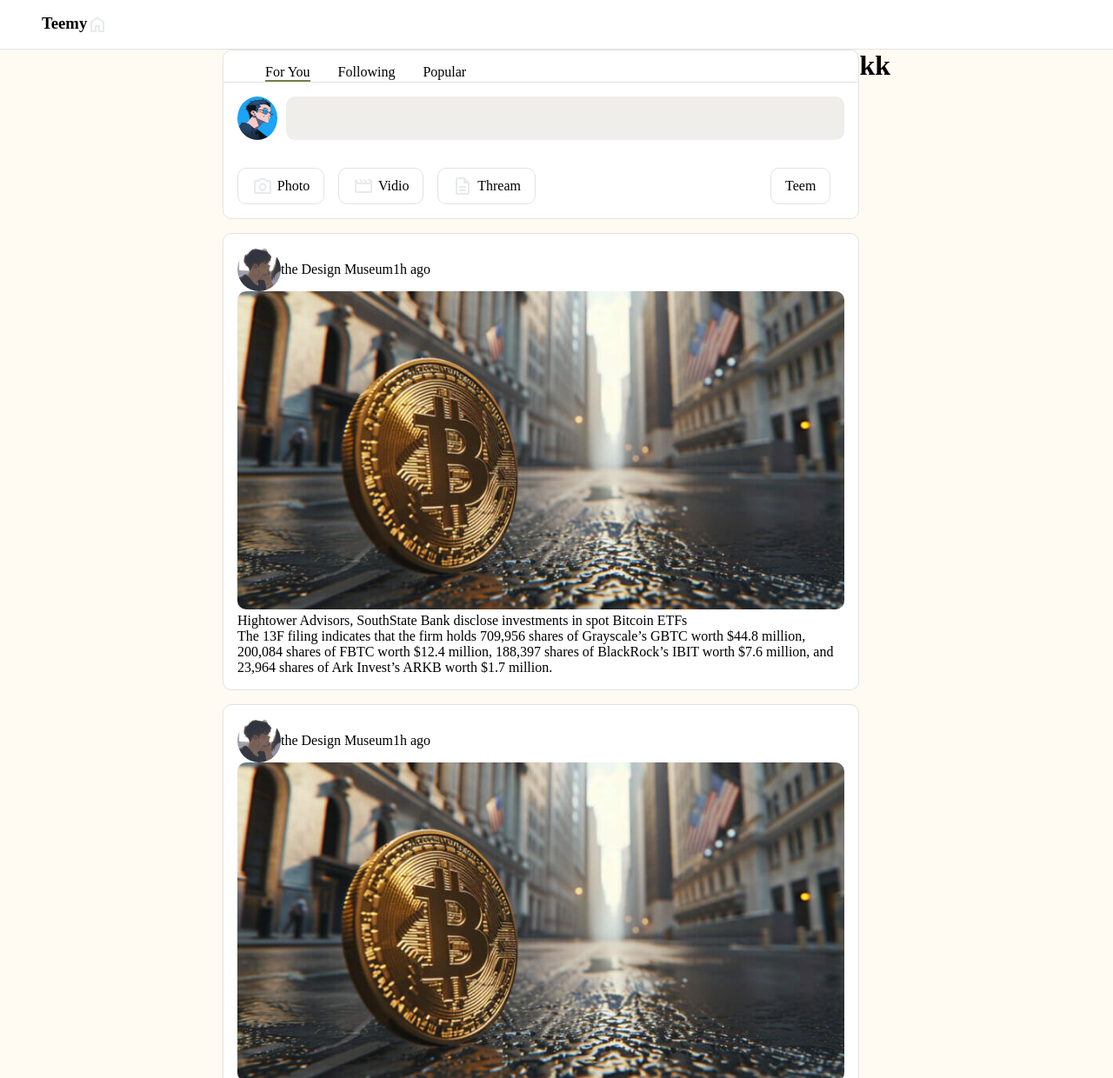
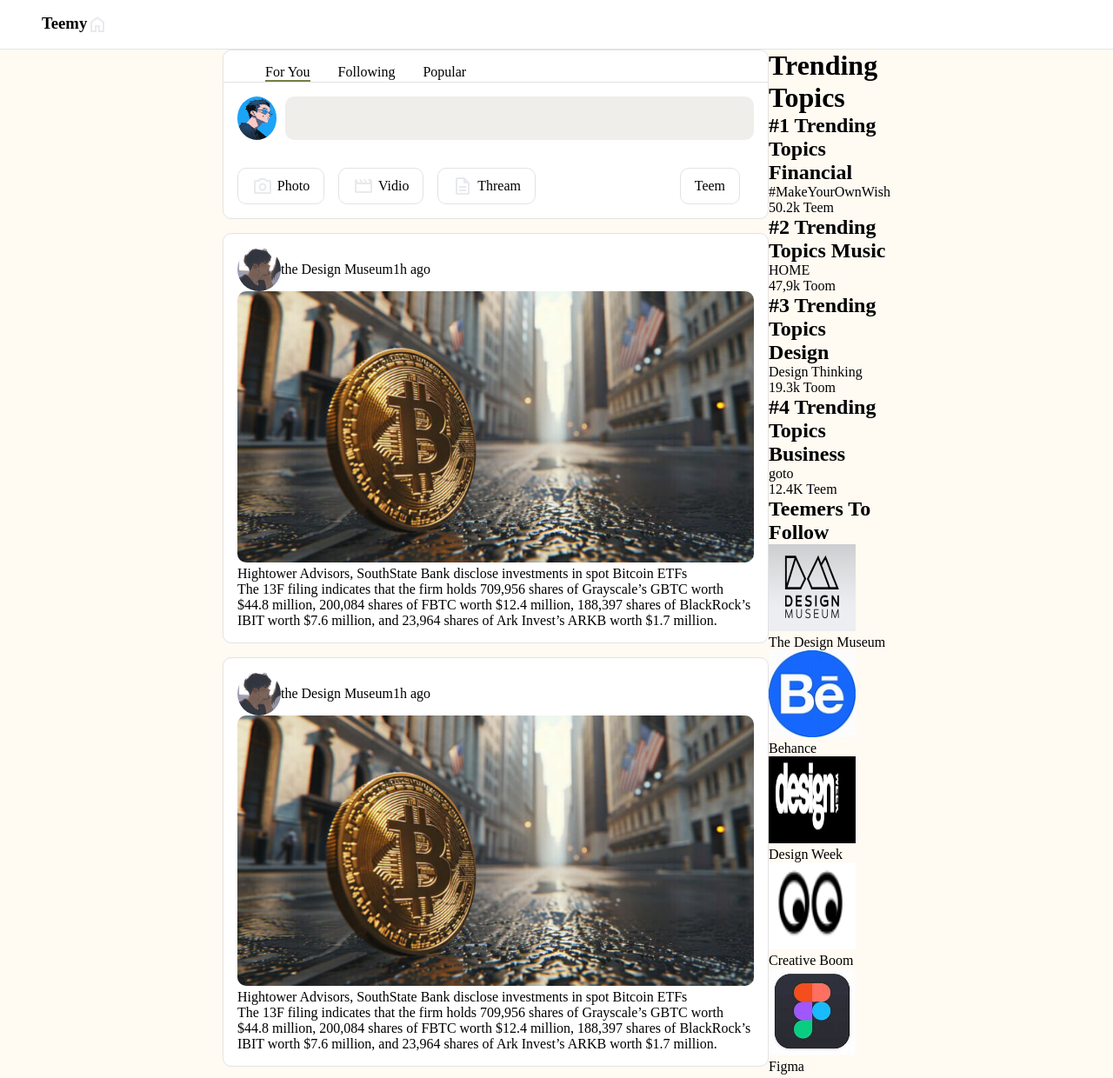
Before and after one commit to yamaniyuda/coursework, a plain HTML site: page frontend/uts/index.html in a window 1280 px wide. Shown: the top 1240 px of the page at 87% size. Drawn offline with Linux system fonts and the light colour scheme.

Commit message:
perubahan di indexnya

```diff
--- a/frontend/uts/index.html
+++ b/frontend/uts/index.html
@@ -147,8 +147,49 @@
 
       <!-- CONTENT RIGHT -->
       <div class="content-right">
-        <h1>kk</h1>
-      </div>
+        <h1>Trending Topics</h1>
+        <div>
+            <div>
+                <h2>#1 Trending Topics Financial</h2>
+                <p>#MakeYourOwnWish<br>50.2k Teem</p>
+            </div>
+            <div>
+                <h2>#2 Trending Topics Music</h2>
+                <p>HOME<br>47,9k Toom</p>
+            </div>
+            <div>
+                <h2>#3 Trending Topics Design</h2>
+                <p>Design Thinking<br>19.3k Toom</p>
+            </div>
+            <div>
+                <h2>#4 Trending Topics Business</h2>
+                <p>goto<br>12.4K Teem</p>
+            </div>
+        </div>
+        <h2>Teemers To Follow</h2>
+        <div>
+            <div>
+                <img src="./assets/logo museum.png" alt="The Design Museum" style="width: 100px; height: 100px;">
+                <p>The Design Museum</p>
+            </div>
+            <div>
+                <img src="./assets/logo behance.jpeg" alt="Behance" style="width: 100px; height: 100px;">
+                <p>Behance</p>
+            </div>
+            <div>
+                <img src="./assets/logo design week.png" alt="Design Week" style="width: 100px; height: 100px;">
+                <p>Design Week</p>
+            </div>
+            <div>
+                <img src="./assets/logo creativeboom.png" alt="Creative Boom" style="width: 100px; height: 100px;">
+                <p>Creative Boom</p>
+            </div>
+            <div>
+                <img src="./assets/logo figma.jpeg" alt="Figma" style="width: 100px; height: 100px;">
+                <p>Figma</p>
+            </div>
+        </div>
     </div>
+
   </body>
 </html>
```
Also changed, not shown: frontend/uts/assets/logo museum.png (added).
